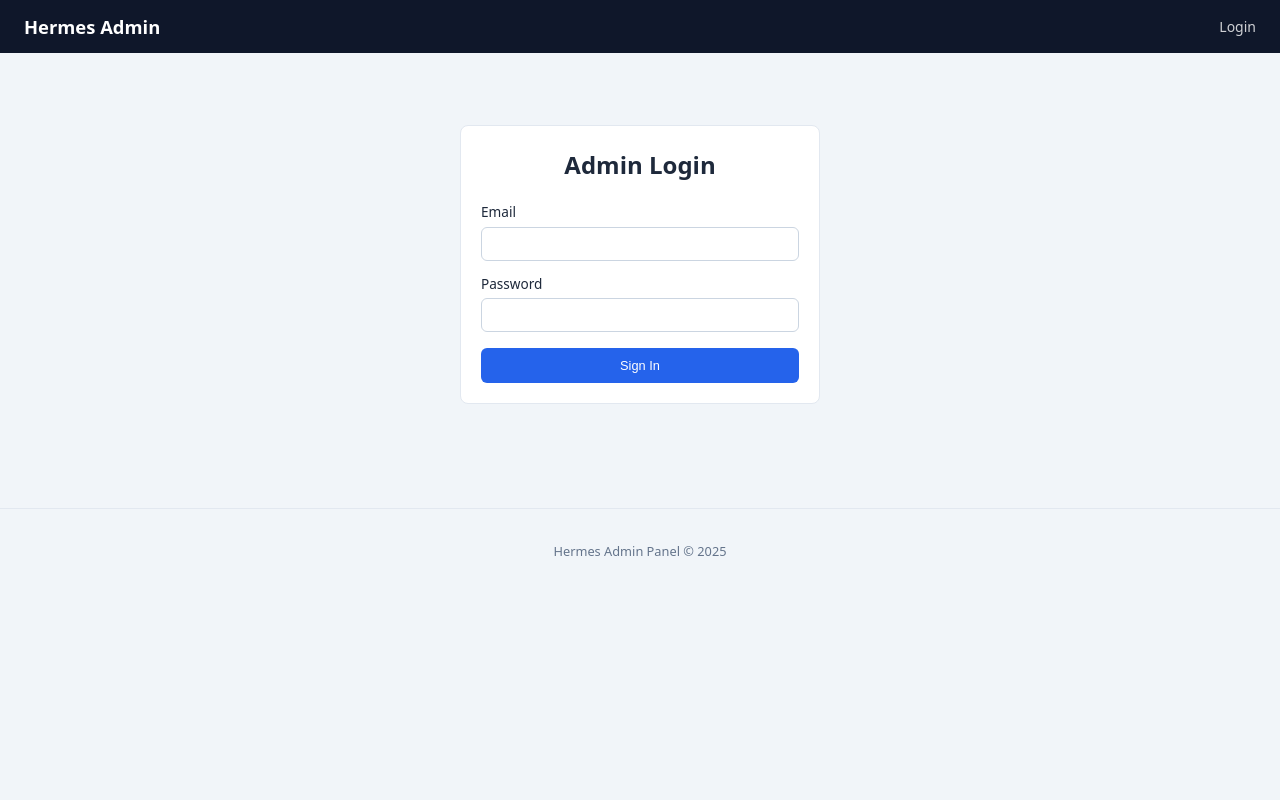
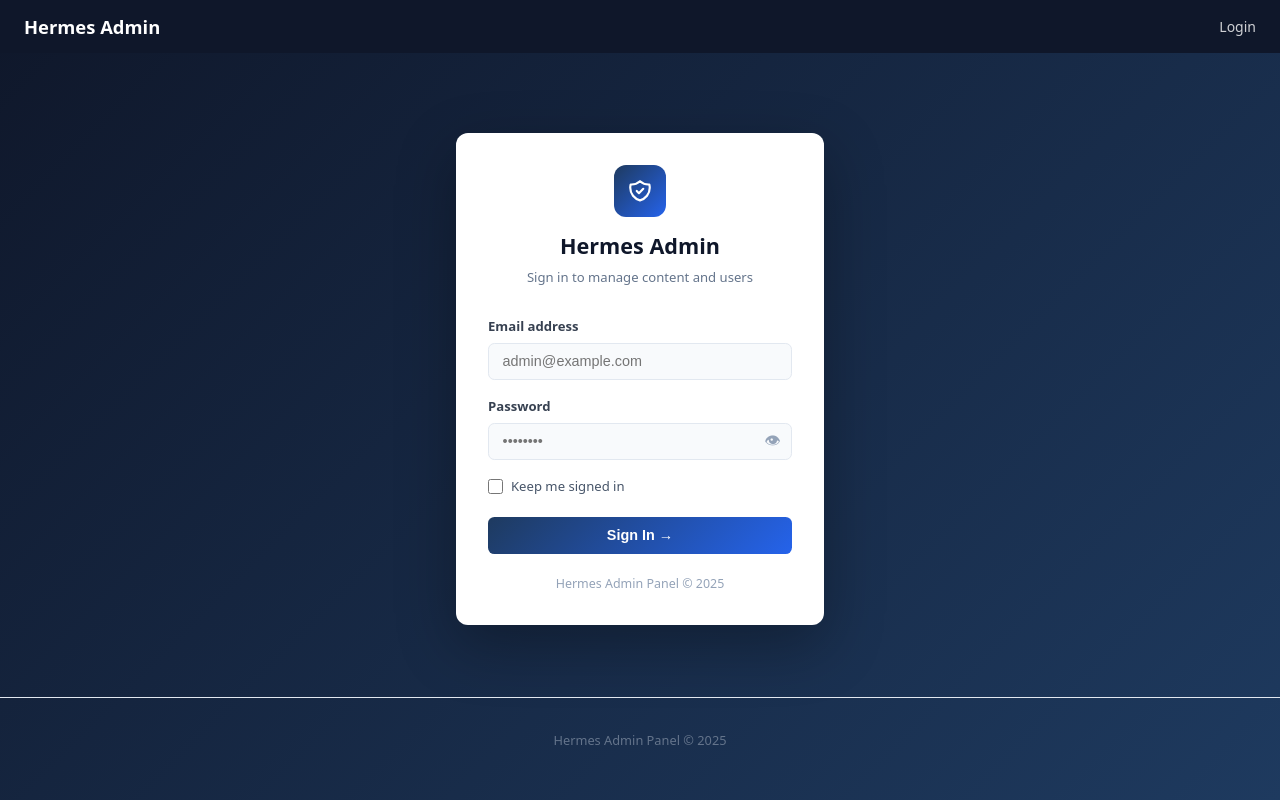
Before and after one commit to vacancyhai/hermes, a Python web app: template src/frontend-admin/app/templates/auth/login.html in a window 1280 px wide. Run offline with Jinja, Linux system fonts and the light colour scheme; the template is opened without the code that fills it, so the values that code supplies are empty; some libraries are stand-ins or nearby versions.

Commit message:
feat: redesign admin login page with password toggle and remember me

```diff
--- a/src/frontend-admin/app/__init__.py
+++ b/src/frontend-admin/app/__init__.py
@@ -29,6 +29,8 @@ import base64
 import json
 import os
 import secrets
+
+from datetime import timedelta
 
 from flask import Blueprint, Flask, current_app, flash, redirect, render_template, request, session
 
@@ -119,6 +121,9 @@ def login():
         payload = _jwt_payload(session["token"])
         session["admin_name"] = email
         session["admin_role"] = payload.get("role", "operator")
+        if request.form.get("remember"):
+            session.permanent = True
+            current_app.permanent_session_lifetime = timedelta(days=30)
         return redirect("/")
     flash("Invalid credentials", "error")
     return redirect(_URL_LOGIN)
--- a/src/frontend-admin/app/templates/auth/login.html
+++ b/src/frontend-admin/app/templates/auth/login.html
@@ -2,22 +2,87 @@
 
 {% block title %}Login — Hermes Admin{% endblock %}
 
+{% block head %}
+<style>
+    body { background: linear-gradient(135deg, #0f172a 0%, #1e3a5f 100%); min-height: 100vh; }
+    .login-wrap { max-width: 400px; margin: 5vh auto 0; padding: 1rem; }
+    .login-card { background: #fff; border-radius: .75rem; padding: 2rem; box-shadow: 0 20px 60px rgba(0,0,0,.3); }
+    .login-logo { text-align: center; margin-bottom: 1.75rem; }
+    .login-logo .logo-icon { display: inline-flex; align-items: center; justify-content: center; width: 52px; height: 52px; background: linear-gradient(135deg, #1e3a5f, #2563eb); border-radius: .75rem; margin-bottom: .75rem; }
+    .login-logo h1 { font-size: 1.35rem; font-weight: 700; color: #0f172a; margin-bottom: .2rem; }
+    .login-logo p { font-size: .82rem; color: #64748b; }
+    .form-group { margin-bottom: 1rem; }
+    .form-group label { display: block; font-size: .82rem; font-weight: 600; color: #374151; margin-bottom: .35rem; }
+    .form-group input { width: 100%; padding: .6rem .85rem; border: 1.5px solid #e2e8f0; border-radius: .4rem; font-size: .9rem; color: #1e293b; transition: border-color .15s, box-shadow .15s; background: #f8fafc; }
+    .form-group input:focus { outline: none; border-color: #2563eb; box-shadow: 0 0 0 3px rgba(37,99,235,.12); background: #fff; }
+    .pw-wrap { position: relative; }
+    .pw-wrap input { padding-right: 2.5rem; }
+    .pw-toggle { position: absolute; right: .7rem; top: 50%; transform: translateY(-50%); background: none; border: none; cursor: pointer; color: #94a3b8; padding: 0; line-height: 1; font-size: 1rem; }
+    .pw-toggle:hover { color: #475569; }
+    .remember-row { display: flex; align-items: center; gap: .5rem; margin-bottom: 1.25rem; }
+    .remember-row input[type="checkbox"] { width: 15px; height: 15px; accent-color: #2563eb; cursor: pointer; flex-shrink: 0; }
+    .remember-row label { font-size: .82rem; color: #475569; cursor: pointer; font-weight: 500; }
+    .btn-signin { width: 100%; padding: .65rem; border-radius: .4rem; background: linear-gradient(135deg, #1e3a5f, #2563eb); color: #fff; font-size: .9rem; font-weight: 600; border: none; cursor: pointer; transition: opacity .15s; }
+    .btn-signin:hover { opacity: .9; }
+    .login-footer { text-align: center; margin-top: 1.25rem; font-size: .78rem; color: #94a3b8; }
+</style>
+{% endblock %}
+
 {% block content %}
-<div style="max-width:360px;margin:3rem auto;">
-    <div class="card">
-        <h2 style="margin-bottom:1rem;text-align:center;">Admin Login</h2>
-        <form method="POST" action="/login">
+<div class="login-wrap">
+    <div class="login-card">
+
+        <div class="login-logo">
+            <div class="logo-icon">
+                <svg width="26" height="26" fill="none" viewBox="0 0 24 24" stroke="#fff" stroke-width="2">
+                    <path stroke-linecap="round" stroke-linejoin="round" d="M9 12l2 2 4-4m5.618-4.016A11.955 11.955 0 0112 2.944a11.955 11.955 0 01-8.618 3.04A12.02 12.02 0 003 9c0 5.591 3.824 10.29 9 11.622 5.176-1.332 9-6.03 9-11.622 0-1.042-.133-2.052-.382-3.016z"/>
+                </svg>
+            </div>
+            <h1>Hermes Admin</h1>
+            <p>Sign in to manage content and users</p>
+        </div>
+
+        <form method="POST" action="/login" autocomplete="on">
             <input type="hidden" name="csrf_token" value="{{ csrf_token }}">
-            <div style="margin-bottom:.75rem;">
-                <label style="display:block;font-size:.85rem;font-weight:500;margin-bottom:.25rem;">Email</label>
-                <input type="email" name="email" required style="width:100%;padding:.5rem .75rem;border:1px solid #cbd5e1;border-radius:.375rem;font-size:.9rem;">
+
+            <div class="form-group">
+                <label for="email">Email address</label>
+                <input type="email" id="email" name="email" required autocomplete="email" placeholder="admin@example.com">
             </div>
-            <div style="margin-bottom:1rem;">
-                <label style="display:block;font-size:.85rem;font-weight:500;margin-bottom:.25rem;">Password</label>
-                <input type="password" name="password" required style="width:100%;padding:.5rem .75rem;border:1px solid #cbd5e1;border-radius:.375rem;font-size:.9rem;">
+
+            <div class="form-group">
+                <label for="password">Password</label>
+                <div class="pw-wrap">
+                    <input type="password" id="password" name="password" required autocomplete="current-password" placeholder="••••••••">
+                    <button type="button" class="pw-toggle" onclick="togglePw()" title="Show/hide password" aria-label="Toggle password visibility">
+                        <span id="pw-eye">👁</span>
+                    </button>
+                </div>
             </div>
-            <button type="submit" class="btn btn-primary" style="width:100%;padding:.6rem;">Sign In</button>
+
+            <div class="remember-row">
+                <input type="checkbox" id="remember" name="remember" value="1">
+                <label for="remember">Keep me signed in</label>
+            </div>
+
+            <button type="submit" class="btn-signin">Sign In →</button>
         </form>
+
+        <div class="login-footer">Hermes Admin Panel &copy; 2025</div>
     </div>
 </div>
+
+<script>
+function togglePw() {
+    var inp = document.getElementById('password');
+    var eye = document.getElementById('pw-eye');
+    if (inp.type === 'password') {
+        inp.type = 'text';
+        eye.textContent = '🙈';
+    } else {
+        inp.type = 'password';
+        eye.textContent = '👁';
+    }
+}
+</script>
 {% endblock %}
```
